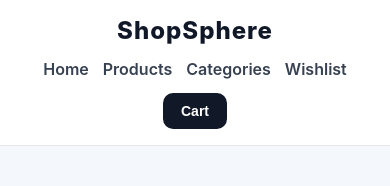
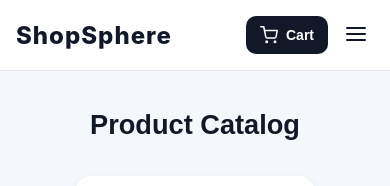
Before and after one commit to Mdirfan0786/E-commerse, a React (Create React App) app: page / in a window 390 px wide. Shown: the top 186 px of the page. Built offline with nearby package versions, Linux system fonts and the light colour scheme.

Commit message:
Add cart icon with React Icons and implement responsive hamburger navbar

```diff
--- a/package.json
+++ b/package.json
@@ -10,6 +10,7 @@
     "@testing-library/user-event": "^13.5.0",
     "react": "^19.2.6",
     "react-dom": "^19.2.6",
+    "react-icons": "^5.6.0",
     "react-redux": "^9.2.0",
     "react-router-dom": "^7.15.0",
     "react-scripts": "5.0.1",
--- a/src/components/footer/Footer.jsx
+++ b/src/components/footer/Footer.jsx
@@ -23,11 +23,8 @@ function Footer() {
           <h4>Quick Links</h4>
 
           <Link to="/">Home</Link>
-
           <Link to="/">Products</Link>
-
           <Link to="/">Categories</Link>
-
           <Link to="/">Contact</Link>
         </div>
 
--- a/src/components/navbar/Navbar.jsx
+++ b/src/components/navbar/Navbar.jsx
@@ -1,9 +1,12 @@
-import React from "react";
+import React, { useState } from "react";
 import { Link } from "react-router-dom";
+import { FiShoppingCart, FiMenu, FiX } from "react-icons/fi";
 
 import styles from "./Navbar.module.css";
 
 function Navbar() {
+  const [isOpen, setIsOpen] = useState(false);
+
   return (
     <header className={styles.navbar}>
       <div className={styles.wrapper}>
@@ -12,20 +15,36 @@ function Navbar() {
           <Link to="/">ShopSphere</Link>
         </div>
 
-        {/* Navigation Links */}
-        <nav className={styles.navLinks}>
-          <Link to="/">Home</Link>
+        {/* Desktop Navigation */}
+        <nav className={`${styles.navLinks} ${isOpen ? styles.active : ""}`}>
+          <Link to="/" onClick={() => setIsOpen(false)}>
+            Home
+          </Link>
 
-          <Link to="/">Products</Link>
+          <Link to="/" onClick={() => setIsOpen(false)}>
+            Products
+          </Link>
 
-          <Link to="/">Categories</Link>
+          <Link to="/" onClick={() => setIsOpen(false)}>
+            Categories
+          </Link>
 
-          <Link to="/">Wishlist</Link>
+          <Link to="/" onClick={() => setIsOpen(false)}>
+            Wishlist
+          </Link>
         </nav>
 
-        {/* Cart Button */}
+        {/* Right Actions */}
         <div className={styles.actions}>
-          <button className={styles.cartBtn}>Cart</button>
+          <button className={styles.cartBtn}>
+            <FiShoppingCart size={18} />
+            Cart
+          </button>
+
+          {/* Hamburger Button */}
+          <button className={styles.menuBtn} onClick={() => setIsOpen(!isOpen)}>
+            {isOpen ? <FiX size={24} /> : <FiMenu size={24} />}
+          </button>
         </div>
       </div>
     </header>
--- a/src/components/navbar/Navbar.module.css
+++ b/src/components/navbar/Navbar.module.css
@@ -6,25 +6,27 @@
   top: 0;
   z-index: 1000;
 
-  background: rgba(255, 255, 255, 0.9);
-  backdrop-filter: blur(10px);
+  background: rgba(255, 255, 255, 0.92);
+  backdrop-filter: blur(12px);
 
   border-bottom: 1px solid #e5e7eb;
 }
 
-/* Main container */
+/* Main wrapper */
 
 .wrapper {
   max-width: 1280px;
   margin: 0 auto;
 
-  height: 75px;
+  height: 72px;
 
   display: flex;
   align-items: center;
   justify-content: space-between;
 
   padding: 0 24px;
+
+  position: relative;
 }
 
 /* Logo */
@@ -37,7 +39,7 @@
   letter-spacing: 1px;
 }
 
-/* Nav links */
+/* Navigation links */
 
 .navLinks {
   display: flex;
@@ -47,28 +49,36 @@
 
 .navLinks a {
   text-decoration: none;
-  color: #374151;
+  color: #4b5563;
+
+  font-size: 15px;
   font-weight: 600;
-  transition: 0.3s;
+
   position: relative;
+
+  transition: all 0.3s ease;
 }
 
 .navLinks a:hover {
   color: #111827;
 }
 
+/* Underline animation */
+
 .navLinks a::after {
   content: "";
+
   position: absolute;
 
   left: 0;
-  bottom: -5px;
+  bottom: -6px;
 
   width: 0%;
   height: 2px;
 
   background: #111827;
-  transition: 0.3s;
+
+  transition: width 0.3s ease;
 }
 
 .navLinks a:hover::after {
@@ -80,16 +90,22 @@
 .actions {
   display: flex;
   align-items: center;
+  gap: 12px;
 }
 
 /* Cart button */
 
 .cartBtn {
+  display: flex;
+  align-items: center;
+  gap: 8px;
+
   border: none;
+
   background: #111827;
   color: white;
 
-  padding: 10px 18px;
+  padding: 11px 18px;
 
   border-radius: 10px;
 
@@ -97,11 +113,26 @@
   font-weight: 600;
 
   cursor: pointer;
-  transition: 0.3s;
+
+  transition: all 0.3s ease;
 }
 
 .cartBtn:hover {
   background: #000;
+  transform: translateY(-2px);
+}
+
+/* Hamburger button */
+
+.menuBtn {
+  display: none;
+
+  border: none;
+  background: transparent;
+
+  cursor: pointer;
+
+  color: #111827;
 }
 
 /* Tablet */
@@ -118,29 +149,69 @@
   .logo a {
     font-size: 1.5rem;
   }
+
+  .cartBtn {
+    padding: 10px 14px;
+  }
 }
 
 /* Mobile */
 
 @media (max-width: 600px) {
   .wrapper {
-    flex-direction: column;
-    justify-content: center;
-
-    height: auto;
-
-    gap: 14px;
-    padding: 16px;
+    height: 70px;
   }
 
+  /* Show hamburger */
+
+  .menuBtn {
+    display: block;
+  }
+
+  /* Mobile navigation */
+
   .navLinks {
-    flex-wrap: wrap;
-    justify-content: center;
-    gap: 14px;
+    position: absolute;
+
+    top: 72px;
+    left: 0;
+
+    width: 100%;
+
+    background: white;
+
+    flex-direction: column;
+
+    align-items: center;
+
+    gap: 20px;
+
+    padding: 24px 0;
+
+    border-bottom: 1px solid #e5e7eb;
+
+    opacity: 0;
+    visibility: hidden;
+
+    transform: translateY(-10px);
+
+    transition: all 0.3s ease;
+  }
+
+  /* Active mobile menu */
+
+  .active {
+    opacity: 1;
+    visibility: visible;
+
+    transform: translateY(0);
   }
 
   .actions {
-    width: 100%;
-    justify-content: center;
+    gap: 10px;
+  }
+
+  .cartBtn {
+    padding: 10px 14px;
   }
 }
```
Also changed, not shown: 1 other file (tests, documents, lock files or other folders).
